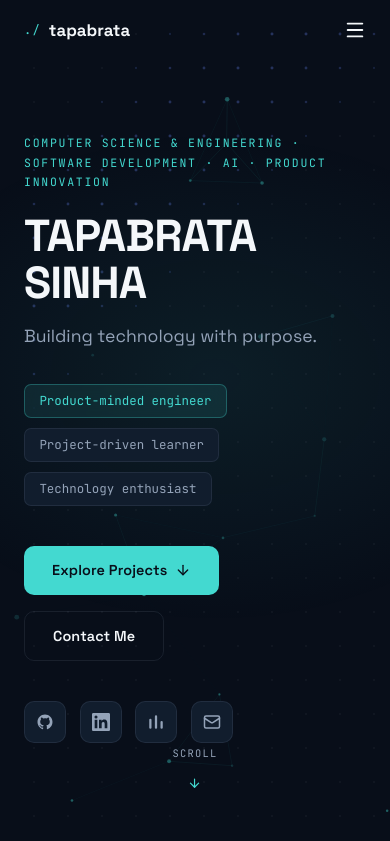
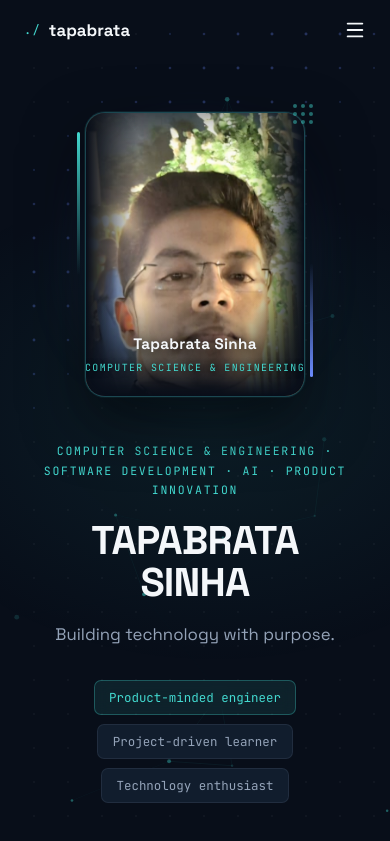
Before and after one commit to tapabratasinha-creator/portfolio, a React (Vite) app: page / in a window 390 px wide. Shown: the top 841 px of the page. Built offline with nearby package versions, Linux system fonts and the light colour scheme.

Commit message:
Optimize mobile view to prominently display profile photo and face

```diff
--- a/src/components/Hero.tsx
+++ b/src/components/Hero.tsx
@@ -31,14 +31,14 @@ export default function Hero() {
       }} />
 
       <div className="container-main" style={{ position: 'relative', zIndex: 2, paddingTop: '7rem', paddingBottom: '5rem' }}>
-        <div style={{
+        <div className="hero-grid" style={{
           display: 'grid',
           gridTemplateColumns: '1fr auto',
           gap: '4.5rem',
           alignItems: 'center',
         }}>
           {/* ── Left content ── */}
-          <div>
+          <div className="hero-content">
             <motion.div
               initial={{ opacity: 0, y: 24 }}
               animate={{ opacity: 1, y: 0 }}
@@ -51,7 +51,7 @@ export default function Hero() {
               <h1 style={{
                 fontFamily: 'Space Grotesk',
                 fontWeight: 700,
-                fontSize: 'clamp(2.8rem, 6.5vw, 5.2rem)',
+                fontSize: 'clamp(2.5rem, 6.5vw, 5.2rem)',
                 lineHeight: 1.05,
                 letterSpacing: '-0.02em',
                 color: 'var(--color-text)',
@@ -64,7 +64,7 @@ export default function Hero() {
               <p style={{
                 fontFamily: 'Space Grotesk',
                 fontWeight: 400,
-                fontSize: 'clamp(1.1rem, 2.4vw, 1.35rem)',
+                fontSize: 'clamp(1.05rem, 2.4vw, 1.35rem)',
                 color: 'var(--color-text-muted)',
                 marginBottom: '2rem',
                 maxWidth: '520px',
@@ -73,7 +73,7 @@ export default function Hero() {
               </p>
 
               {/* Taglines chips */}
-              <div style={{ display: 'flex', flexWrap: 'wrap', gap: '0.6rem', marginBottom: '2.5rem' }}>
+              <div className="hero-taglines" style={{ display: 'flex', flexWrap: 'wrap', gap: '0.6rem', marginBottom: '2.5rem' }}>
                 {taglines.map((t, i) => (
                   <motion.span
                     key={t}
@@ -98,6 +98,7 @@ export default function Hero() {
 
               {/* Call to Actions */}
               <motion.div
+                className="hero-buttons"
                 initial={{ opacity: 0, y: 16 }}
                 animate={{ opacity: 1, y: 0 }}
                 transition={{ duration: 0.5, delay: 0.75 }}
@@ -114,6 +115,7 @@ export default function Hero() {
 
               {/* Social links */}
               <motion.div
+                className="hero-socials"
                 initial={{ opacity: 0 }}
                 animate={{ opacity: 1 }}
                 transition={{ duration: 0.5, delay: 1 }}
@@ -173,7 +175,7 @@ export default function Hero() {
             className="hero-photo-wrapper"
             style={{ display: 'flex', justifyContent: 'center', alignItems: 'center' }}
           >
-            <div style={{ position: 'relative', width: '310px' }}>
+            <div className="hero-photo-outer" style={{ position: 'relative', width: '310px' }}>
               {/* Backlight glow */}
               <div style={{
                 position: 'absolute',
@@ -184,12 +186,31 @@ export default function Hero() {
                 pointerEvents: 'none',
               }} />
 
-
-
+              {/* Accent tech lines */}
+              <div style={{
+                position: 'absolute',
+                top: '20px',
+                left: '-8px',
+                width: '3px',
+                height: '50%',
+                background: 'linear-gradient(to bottom, var(--color-teal), transparent)',
+                borderRadius: '2px',
+                zIndex: 4,
+              }} />
+              <div style={{
+                position: 'absolute',
+                bottom: '20px',
+                right: '-8px',
+                width: '3px',
+                height: '40%',
+                background: 'linear-gradient(to top, var(--color-blue), transparent)',
+                borderRadius: '2px',
+                zIndex: 4,
+              }} />
 
               {/* Main Photo Frame — Rectangular with fading sides */}
-              <div style={{
-                width: '250px',
+              <div className="hero-photo-card" style={{
+                width: '310px',
                 height: '390px',
                 borderRadius: '24px',
                 overflow: 'hidden',
@@ -214,7 +235,7 @@ export default function Hero() {
                 <div style={{
                   position: 'absolute',
                   inset: '0 auto 0 0',
-                  width: '20%',
+                  width: '24%',
                   background: 'linear-gradient(to right, var(--color-bg) 0%, transparent 100%)',
                   pointerEvents: 'none',
                 }} />
@@ -239,7 +260,7 @@ export default function Hero() {
 
                 {/* Subtle vignette border */}
                 <div style={{
-                  position: 'relative',
+                  position: 'absolute',
                   inset: 0,
                   boxShadow: 'inset 0 0 32px rgba(8,14,25,0.7)',
                   pointerEvents: 'none',
@@ -257,10 +278,32 @@ export default function Hero() {
                   gap: '0.2rem',
                   zIndex: 5,
                 }}>
-
+                  <span style={{
+                    fontFamily: 'Space Grotesk',
+                    fontWeight: 700,
+                    fontSize: '0.95rem',
+                    color: 'var(--color-text)',
+                    letterSpacing: '0.02em',
+                    whiteSpace: 'nowrap',
+                    textShadow: '0 2px 10px rgba(0,0,0,0.8)',
+                  }}>Tapabrata Sinha</span>
+                  <span style={{
+                    fontFamily: 'JetBrains Mono',
+                    fontSize: '0.62rem',
+                    color: 'var(--color-teal)',
+                    letterSpacing: '0.14em',
+                    whiteSpace: 'nowrap',
+                    textShadow: '0 1px 6px rgba(0,0,0,0.8)',
+                  }}>COMPUTER SCIENCE & ENGINEERING</span>
                 </div>
               </div>
 
+              {/* Corner decorative dot matrix */}
+              <div style={{ position: 'absolute', top: '-8px', right: '-8px', display: 'grid', gridTemplateColumns: 'repeat(3, 4px)', gap: '4px', zIndex: 5 }}>
+                {Array.from({ length: 9 }).map((_, i) => (
+                  <div key={i} style={{ width: '4px', height: '4px', borderRadius: '50%', background: 'rgba(67,217,208,0.45)' }} />
+                ))}
+              </div>
             </div>
           </motion.div>
         </div>
@@ -293,9 +336,56 @@ export default function Hero() {
       </div>
 
       <style>{`
+        /* Mobile optimization: Show profile photo on top, centered, face focused */
         @media (max-width: 860px) {
-          .hero-photo-wrapper { display: none !important; }
-          section#hero .container-main > div { grid-template-columns: 1fr !important; }
+          .hero-grid {
+            display: flex !important;
+            flex-direction: column-reverse !important;
+            align-items: center !important;
+            text-align: center !important;
+            gap: 2.25rem !important;
+          }
+          .hero-content {
+            display: flex !important;
+            flex-direction: column !important;
+            align-items: center !important;
+          }
+          .hero-photo-wrapper {
+            display: flex !important;
+            justify-content: center !important;
+            width: 100% !important;
+            margin-bottom: 0.5rem !important;
+          }
+          .hero-photo-outer {
+            width: 250px !important;
+          }
+          .hero-photo-card {
+            width: 250px !important;
+            height: 320px !important;
+            border-radius: 20px !important;
+          }
+          .hero-photo-card img {
+            object-position: center 10% !important;
+          }
+          .hero-taglines {
+            justify-content: center !important;
+          }
+          .hero-buttons {
+            justify-content: center !important;
+          }
+          .hero-socials {
+            justify-content: center !important;
+          }
+        }
+
+        @media (max-width: 480px) {
+          .hero-photo-outer {
+            width: 220px !important;
+          }
+          .hero-photo-card {
+            width: 220px !important;
+            height: 285px !important;
+          }
         }
       `}</style>
     </section>
```
